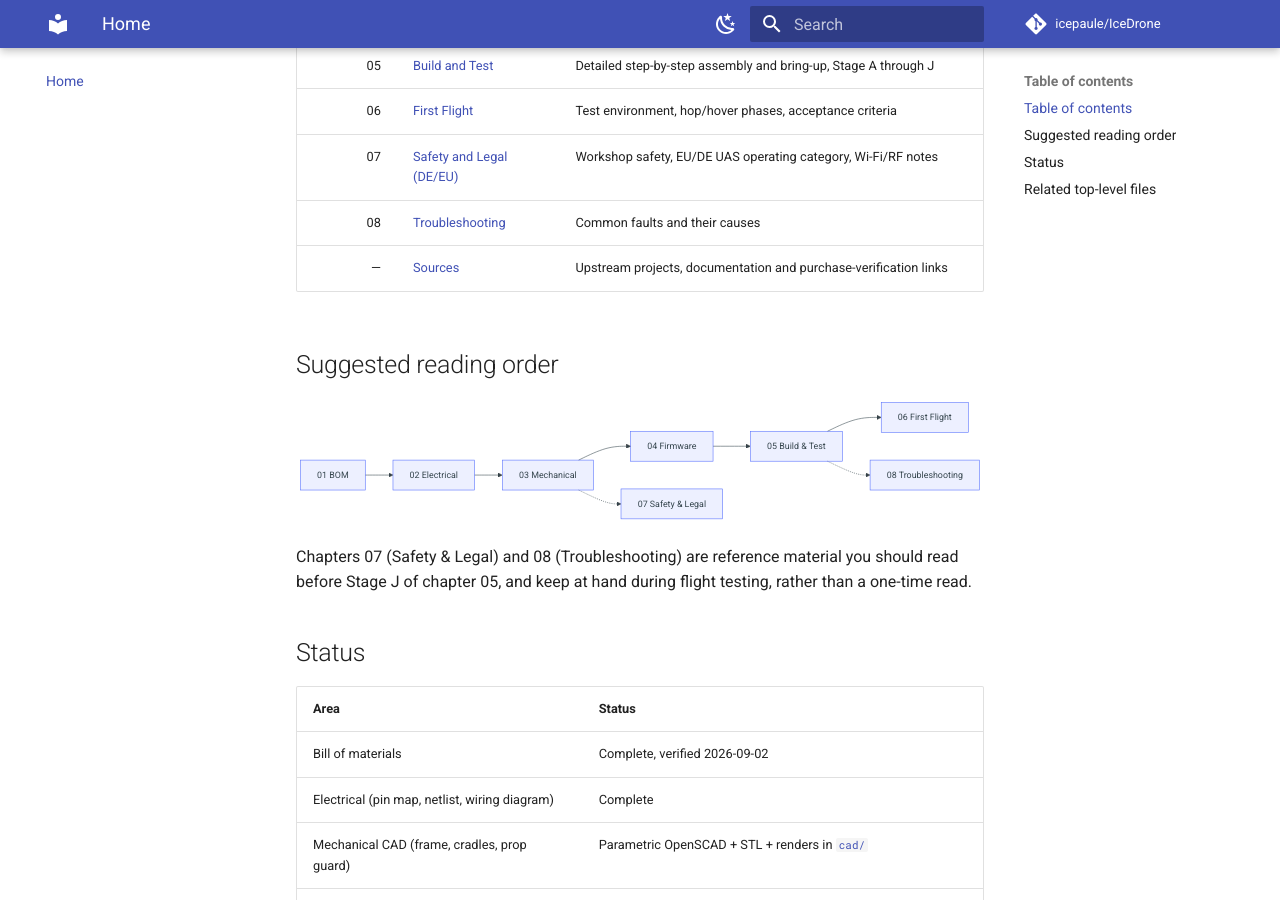
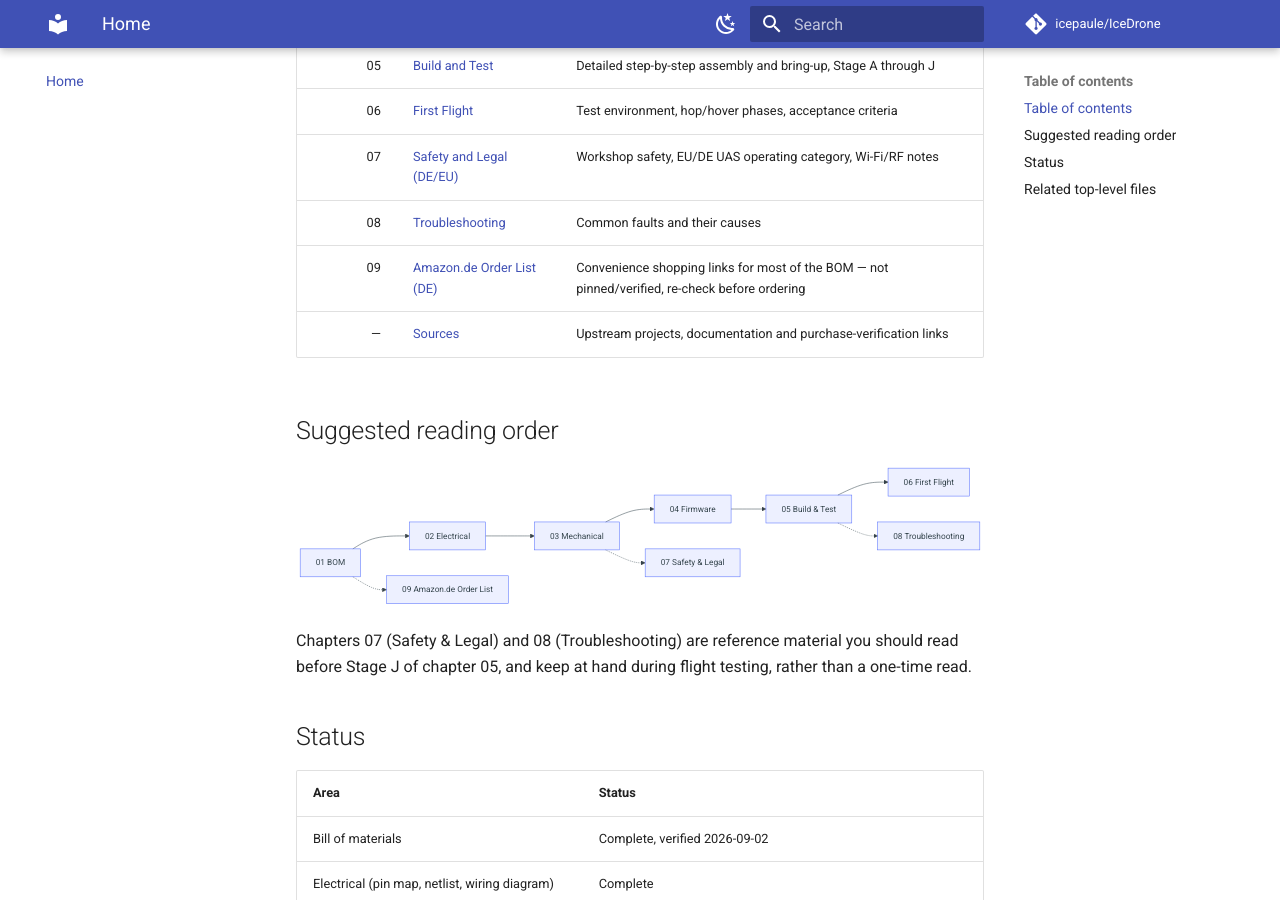
Before and after one commit to icepaule/IceDrone, an MkDocs documentation site: the page built from docs/README.md, in a window 1280 px wide and 900 px high, scrolled down 1248 px. Built offline with MkDocs 1.6.1 and Material for MkDocs 9.7.7, drawn with Linux system fonts in a browser that asks for light colours; comment, search, counter and statistics services are not loaded.

Commit message:
Add Amazon.de convenience order list chapter
Dated, disposable shopping-link chapter (09) covering most of the BOM,
found via web search on 2026-09-02. Explicitly marked as unverified
convenience links rather than pinned sources, consistent with the
existing "no frozen marketplace ASINs" policy in 01_BOM.md/SOURCES.md.
Wired into docs navigation (index, prev/next footers, mkdocs nav).

Co-Authored-By: Claude Sonnet 5 <noreply@anthropic.com>
Claude-Session: https://claude.ai/code/session_01HKFtDVqo6x4GML64vJckYR

````diff
--- a/docs/README.md
+++ b/docs/README.md
@@ -18,6 +18,7 @@ This is the full documentation set for the project in [github.com/icepaule/IceDr
 | 06 | [First Flight](06_FIRST_FLIGHT.md) | Test environment, hop/hover phases, acceptance criteria |
 | 07 | [Safety and Legal (DE/EU)](07_SAFETY_AND_LEGAL_DE.md) | Workshop safety, EU/DE UAS operating category, Wi-Fi/RF notes |
 | 08 | [Troubleshooting](08_TROUBLESHOOTING.md) | Common faults and their causes |
+| 09 | [Amazon.de Order List (DE)](09_AMAZON_ORDER_LIST_DE.md) | Convenience shopping links for most of the BOM — not pinned/verified, re-check before ordering |
 | — | [Sources](SOURCES.md) | Upstream projects, documentation and purchase-verification links |
 
 ## Suggested reading order
@@ -31,6 +32,7 @@ flowchart LR
     BUILD --> FLIGHT["06 First Flight"]
     MECH -.-> SAFETY["07 Safety & Legal"]
     BUILD -.-> TS["08 Troubleshooting"]
+    BOM -.-> SHOP["09 Amazon.de Order List"]
 ```
 
 Chapters 07 (Safety & Legal) and 08 (Troubleshooting) are reference material you should read before Stage J of chapter 05, and keep at hand during flight testing, rather than a one-time read.
--- a/mkdocs.yml
+++ b/mkdocs.yml
@@ -56,4 +56,5 @@ nav:
   - "06 - First Flight": 06_FIRST_FLIGHT.md
   - "07 - Safety and Legal (DE/EU)": 07_SAFETY_AND_LEGAL_DE.md
   - "08 - Troubleshooting": 08_TROUBLESHOOTING.md
+  - "09 - Amazon.de Order List (DE)": 09_AMAZON_ORDER_LIST_DE.md
   - Sources: SOURCES.md
````
Also changed, not shown: docs/08_TROUBLESHOOTING.md (+1 -1 lines), docs/09_AMAZON_ORDER_LIST_DE.md (added, +30 -0 lines), docs/SOURCES.md (+1 -1 lines).
